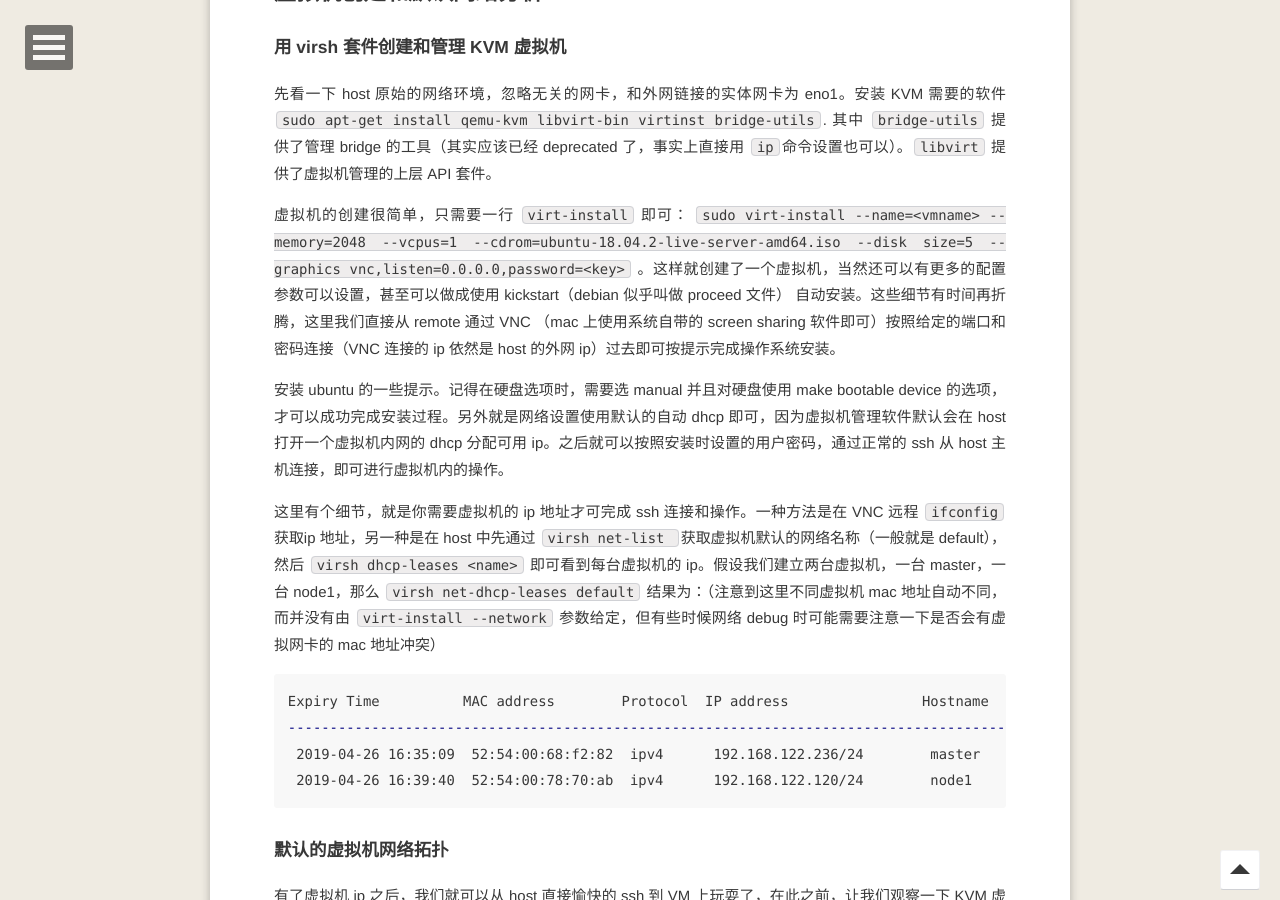
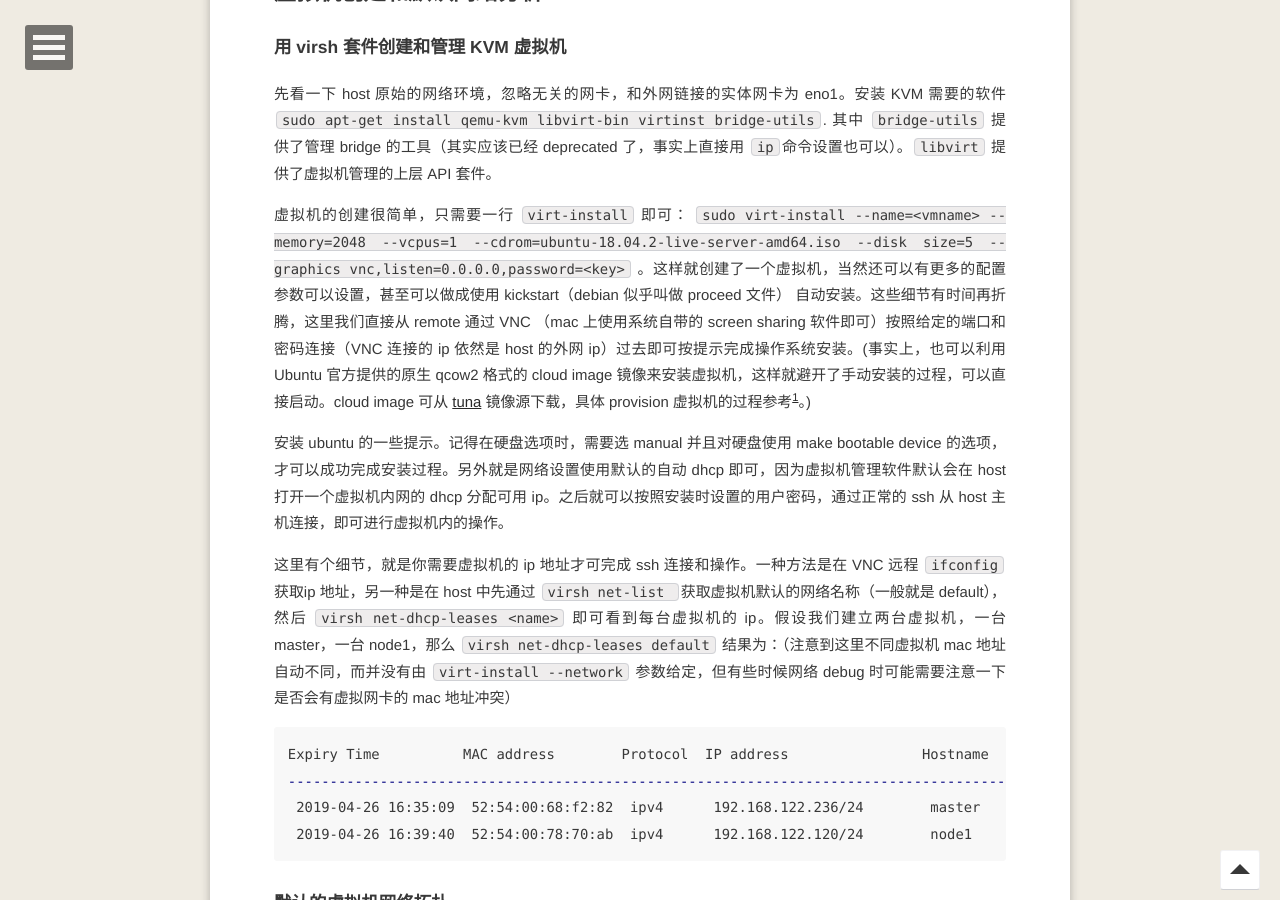
Before and after one commit to refraction-ray/refraction-ray.github.io, a Jekyll site: the page built from _posts/2019-04-26-KVM 虚拟集群网络拓扑设置.md, in a window 1280 px wide and 900 px high, scrolled down 1194 px. Built offline with Jekyll 4.4.1, drawn with Linux system fonts in a browser that asks for light colours; comment, search, counter and statistics services are not loaded; some of the changed text lies outside the part shown.

Commit message:
cloudimage on kvm post

````diff
--- a/_posts/2019-04-26-KVM 虚拟集群网络拓扑设置.md
+++ b/_posts/2019-04-26-KVM 虚拟集群网络拓扑设置.md
@@ -23,11 +23,11 @@ comments: true
 
 先看一下 host 原始的网络环境，忽略无关的网卡，和外网链接的实体网卡为 eno1。安装 KVM 需要的软件  `sudo apt-get install qemu-kvm libvirt-bin virtinst bridge-utils`. 其中 `bridge-utils` 提供了管理 bridge 的工具（其实应该已经 deprecated 了，事实上直接用 `ip`命令设置也可以）。`libvirt` 提供了虚拟机管理的上层 API 套件。
 
-虚拟机的创建很简单，只需要一行 `virt-install` 即可： `sudo virt-install --name=<vmname> --memory=2048 --vcpus=1 --cdrom=ubuntu-18.04.2-live-server-amd64.iso --disk size=5 --graphics vnc,listen=0.0.0.0,password=<key>` 。这样就创建了一个虚拟机，当然还可以有更多的配置参数可以设置，甚至可以做成使用 kickstart（debian 似乎叫做 proceed 文件） 自动安装。这些细节有时间再折腾，这里我们直接从 remote 通过 VNC （mac 上使用系统自带的 screen sharing 软件即可）按照给定的端口和密码连接（VNC 连接的 ip 依然是 host 的外网 ip）过去即可按提示完成操作系统安装。
+虚拟机的创建很简单，只需要一行 `virt-install` 即可： `sudo virt-install --name=<vmname> --memory=2048 --vcpus=1 --cdrom=ubuntu-18.04.2-live-server-amd64.iso --disk size=5 --graphics vnc,listen=0.0.0.0,password=<key>` 。这样就创建了一个虚拟机，当然还可以有更多的配置参数可以设置，甚至可以做成使用 kickstart（debian 似乎叫做 proceed 文件） 自动安装。这些细节有时间再折腾，这里我们直接从 remote 通过 VNC （mac 上使用系统自带的 screen sharing 软件即可）按照给定的端口和密码连接（VNC 连接的 ip 依然是 host 的外网 ip）过去即可按提示完成操作系统安装。(事实上，也可以利用 Ubuntu 官方提供的原生 qcow2 格式的 cloud image 镜像来安装虚拟机，这样就避开了手动安装的过程，可以直接启动。cloud image 可从 [tuna](https://mirrors.tuna.tsinghua.edu.cn/ubuntu-cloud-images) 镜像源下载，具体 provision 虚拟机的过程参考[^cloudimage]。)
 
 安装 ubuntu 的一些提示。记得在硬盘选项时，需要选 manual 并且对硬盘使用 make bootable device 的选项，才可以成功完成安装过程。另外就是网络设置使用默认的自动 dhcp 即可，因为虚拟机管理软件默认会在 host 打开一个虚拟机内网的 dhcp 分配可用 ip。之后就可以按照安装时设置的用户密码，通过正常的 ssh 从 host 主机连接，即可进行虚拟机内的操作。
 
-这里有个细节，就是你需要虚拟机的 ip 地址才可完成 ssh 连接和操作。一种方法是在 VNC 远程 `ifconfig` 获取ip 地址，另一种是在 host 中先通过 `virsh net-list ` 获取虚拟机默认的网络名称（一般就是 default），然后 `virsh dhcp-leases <name>` 即可看到每台虚拟机的 ip。假设我们建立两台虚拟机，一台 master，一台 node1，那么 `virsh net-dhcp-leases default` 结果为：（注意到这里不同虚拟机 mac 地址自动不同，而并没有由 `virt-install --network` 参数给定，但有些时候网络 debug 时可能需要注意一下是否会有虚拟网卡的 mac 地址冲突）
+这里有个细节，就是你需要虚拟机的 ip 地址才可完成 ssh 连接和操作。一种方法是在 VNC 远程 `ifconfig` 获取ip 地址，另一种是在 host 中先通过 `virsh net-list ` 获取虚拟机默认的网络名称（一般就是 default），然后 `virsh net-dhcp-leases <name>` 即可看到每台虚拟机的 ip。假设我们建立两台虚拟机，一台 master，一台 node1，那么 `virsh net-dhcp-leases default` 结果为：（注意到这里不同虚拟机 mac 地址自动不同，而并没有由 `virt-install --network` 参数给定，但有些时候网络 debug 时可能需要注意一下是否会有虚拟网卡的 mac 地址冲突）
 
 ```bash
 Expiry Time          MAC address        Protocol  IP address                Hostname        Client ID or DUID
@@ -212,3 +212,4 @@ RR: 192.168.48.20
 [^searchdomain]: [How do I configure the search domain correctly](https://askubuntu.com/questions/584054/how-do-i-configure-the-search-domain-correctly)
 [^ubuntulocaldns]: [systemd-resolved does not query dns server for local domain](https://askubuntu.com/questions/917784/systemd-resolved-does-not-query-dns-server-for-local-domain)
 [^resolveissue]: [github issue of resolved in ubuntu](https://github.com/systemd/systemd/issues/2514)
+[^cloudimage]: [Booting cloud image with libvirt](https://blog.oddbit.com/post/2015-03-10-booting-cloud-images-with-libvirt/)
````
Also changed, not shown: _posts/2019-08-08-Timestamps from Filebeat to Elasticsearch.md (+2 -2 lines).
